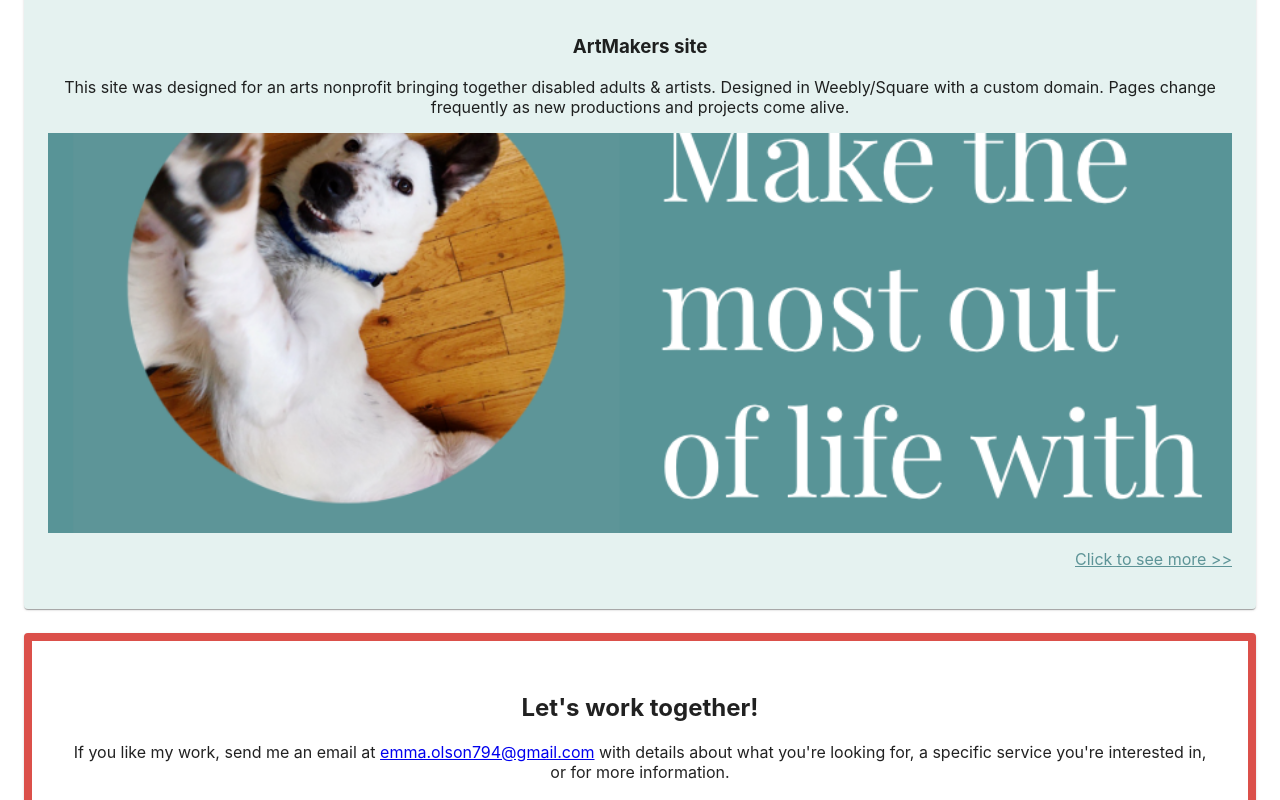
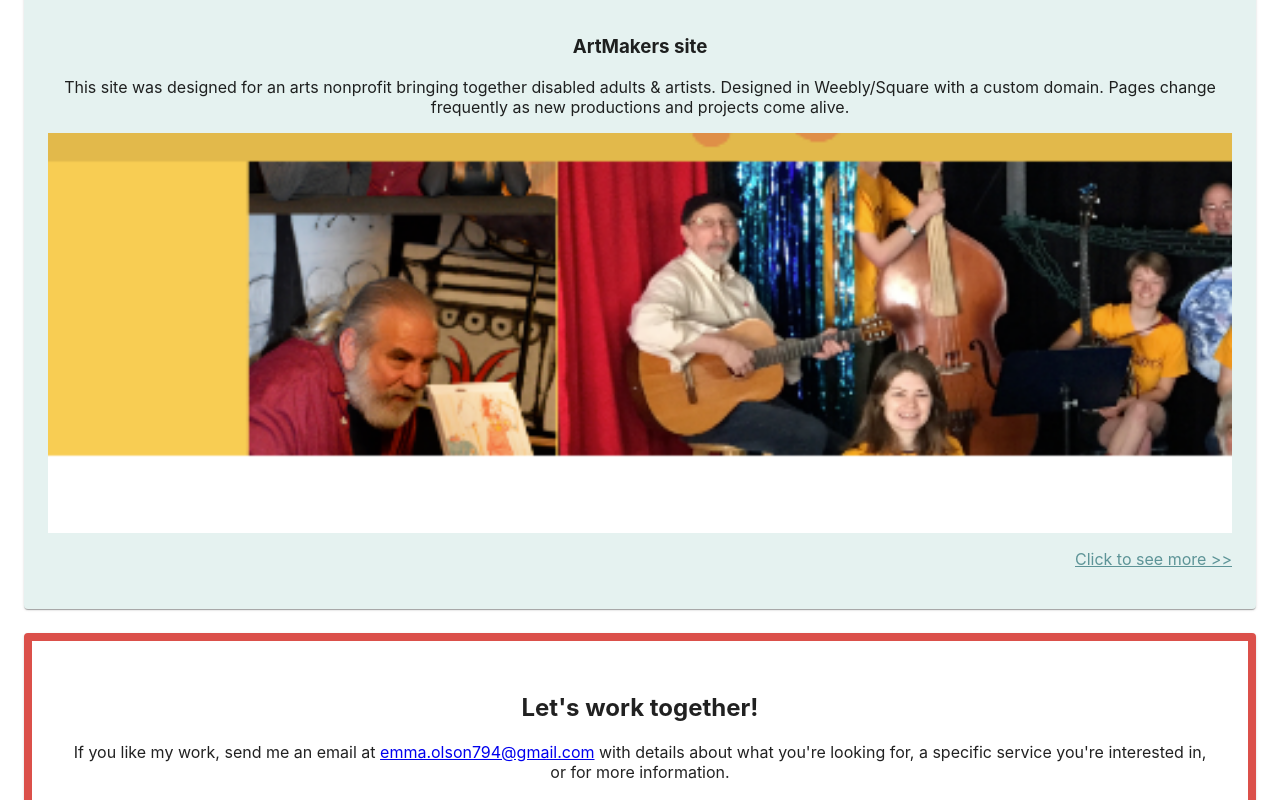
Before and after one commit to emmazart/magicians-workshop, a React (Create React App) app: page / in a window 1280 px wide. Shown: the part 860-1660 px from the top of the page. Built offline with nearby package versions, Linux system fonts and the light colour scheme.

Commit message:
added link to coding portfolio in about me section

```diff
--- a/src/components/About.js
+++ b/src/components/About.js
@@ -51,6 +51,7 @@ function About() {
               and excited to join a collaborative, quality and community-driven
               team to build applications with a purpose.
             </p>
+            <p>To see my coding portfolio, <a href="https://emmazart.github.io/portfolio/">click here</a>.</p>
             <p className="my-3">
               <span className="font-bold">Languages: </span> <br />
               Javascript • MySQL & NoSQL • HTML & CSS
--- a/src/components/Card.js
+++ b/src/components/Card.js
@@ -44,7 +44,7 @@ function ItemCard(props) {
                     <p>{props.description}</p>
                     <CardMedia
                         sx={{ height: 400 }}
-                        image={require("../assets/gallery/allwalks.png")}
+                        image={require(`../assets/gallery/${props.image}`)}
                         title="screen shot of website">
                     </CardMedia>
                     <a href={props.link} style={{ textAlign: "right", color: `${theme.palette.primary.darker}`}}><p>Click to see more >></p></a>
```
